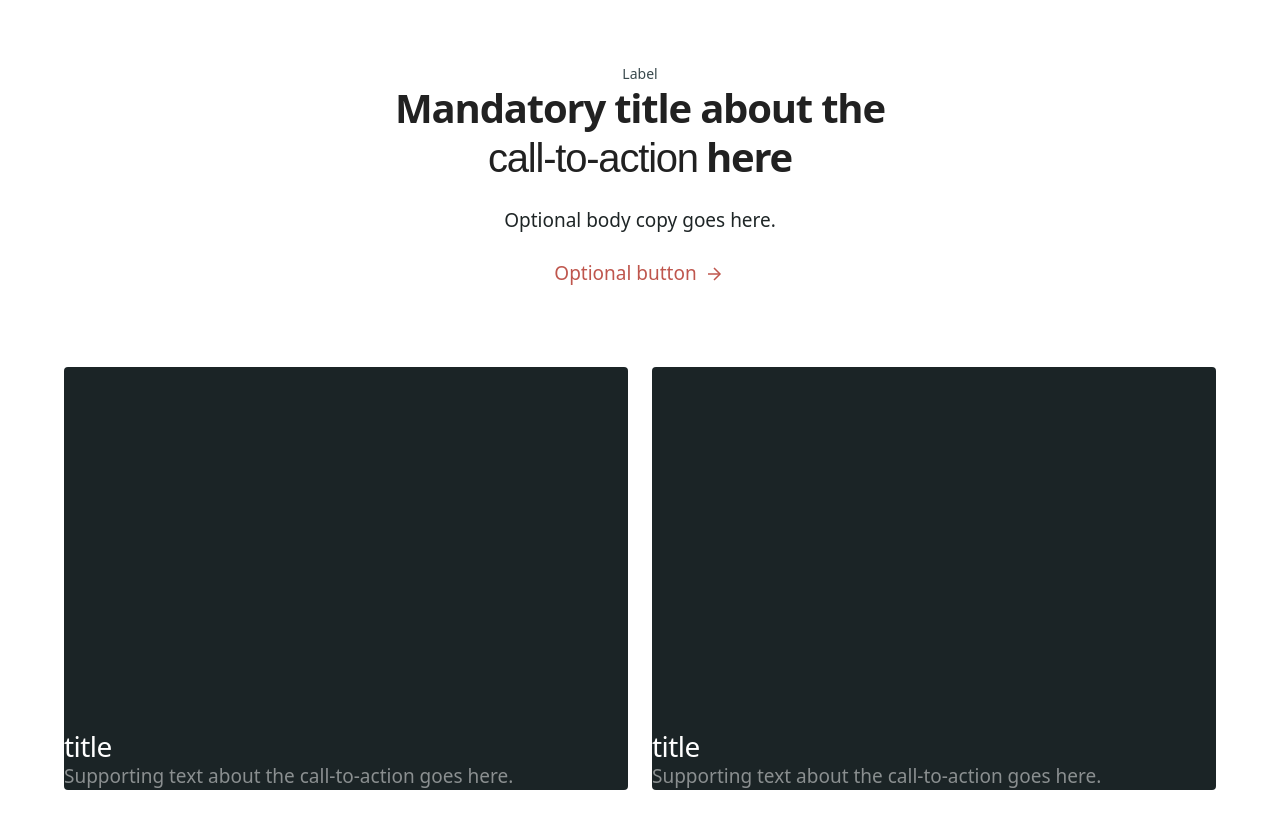
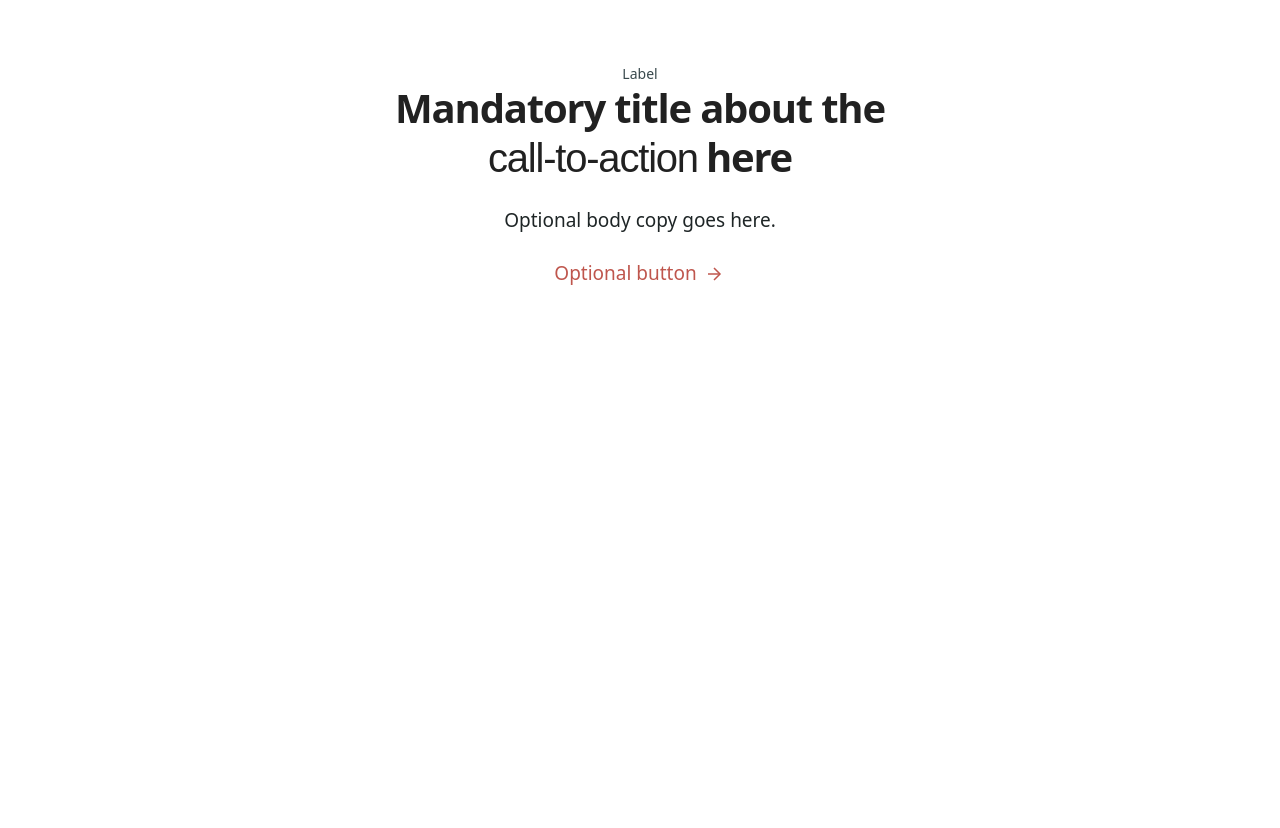
Before and after one commit to Rellor/cta-section, a Next.js app: page / in a window 1280 px wide. Shown: the top 828 px of the page. After the commit the page ends 800 px from the top, so only its background shows below. Built offline with nearby package versions, Linux system fonts and the light colour scheme; a web font is replaced by a local one.

Commit message:
Update to image button

```diff
--- /dev/null
+++ b/src/components/atoms/imageButton/index.jsx
@@ -0,0 +1,11 @@
+import React from 'react';
+
+const ImageButton = () => {
+    return (
+        <div>
+
+        </div>
+    );
+};
+
+export default ImageButton;
--- a/src/pages/index.js
+++ b/src/pages/index.js
@@ -18,25 +18,9 @@ export default function Home() {
             </h2>
           </div>
           <p className="text-text2">Optional body copy goes here.</p>
-          <button className="text-orangeRed text-normal w-fit">
+          <button className="text-orangeRed text-normal w-fit cursor-pointer">
             Optional button <ArrowRight className="inline" />
           </button>
-        </div>
-        <div className="bg-black col-span-6 aspect-4/3 row-start-2 row-span-1 rounded-sm relative">
-          <div className="absolute left-0 bottom-0">
-            <h4 className="text-white">title</h4>
-            <p className="text-softWhite/50">
-              Supporting text about the call-to-action goes here.
-            </p>
-          </div>
-        </div>
-        <div className="bg-black col-span-6 aspect-4/3 row-start-2 row-span-1 rounded-sm relative">
-          <div className="absolute left-0 bottom-0">
-            <h4 className="text-white">title</h4>
-            <p className="text-softWhite/50">
-              Supporting text about the call-to-action goes here.
-            </p>
-          </div>
         </div>
       </main>
     </div>
```
Also changed, not shown: public/images/Image.png (added).
